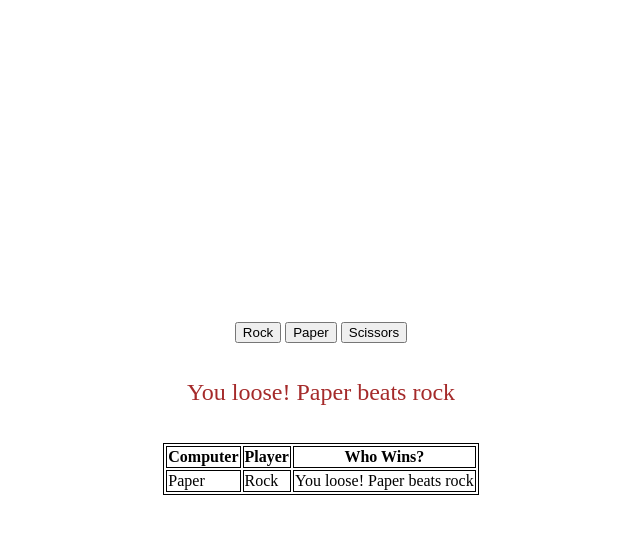
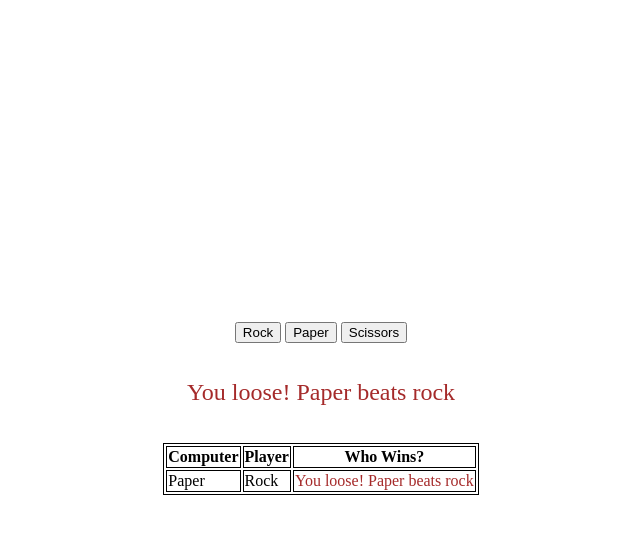
Before and after one commit to Bennyjoez/Rock-Paper-Scissors, a plain HTML site: page index.html in a window 1280 px wide. Both pictures are taken after a click on the button "Rock". Shown: the whole page, without its empty margins (319-959 px from the left). Drawn offline with Linux system fonts and the light colour scheme.

Commit message:
Add color to the results posted to the table

```diff
--- a/index.html
+++ b/index.html
@@ -138,6 +138,7 @@
             computerResult.innerText = computerSelection;
             playerResult.innerText = playerSelection;
             whoWins.innerText = resultOfGame.innerText;
+            whoWins.style.color = resultOfGame.style.color
 
             newResult.appendChild(computerResult);
             newResult.appendChild(playerResult);
```
